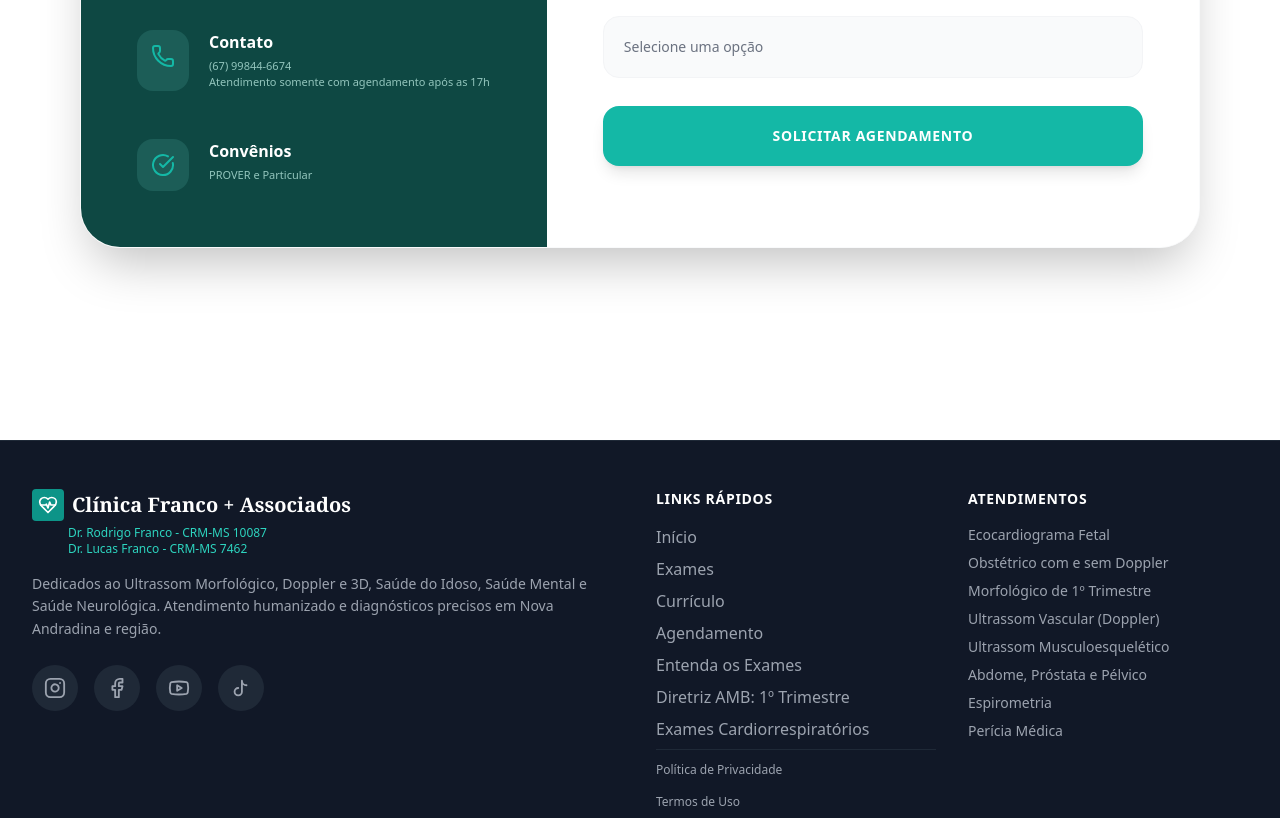
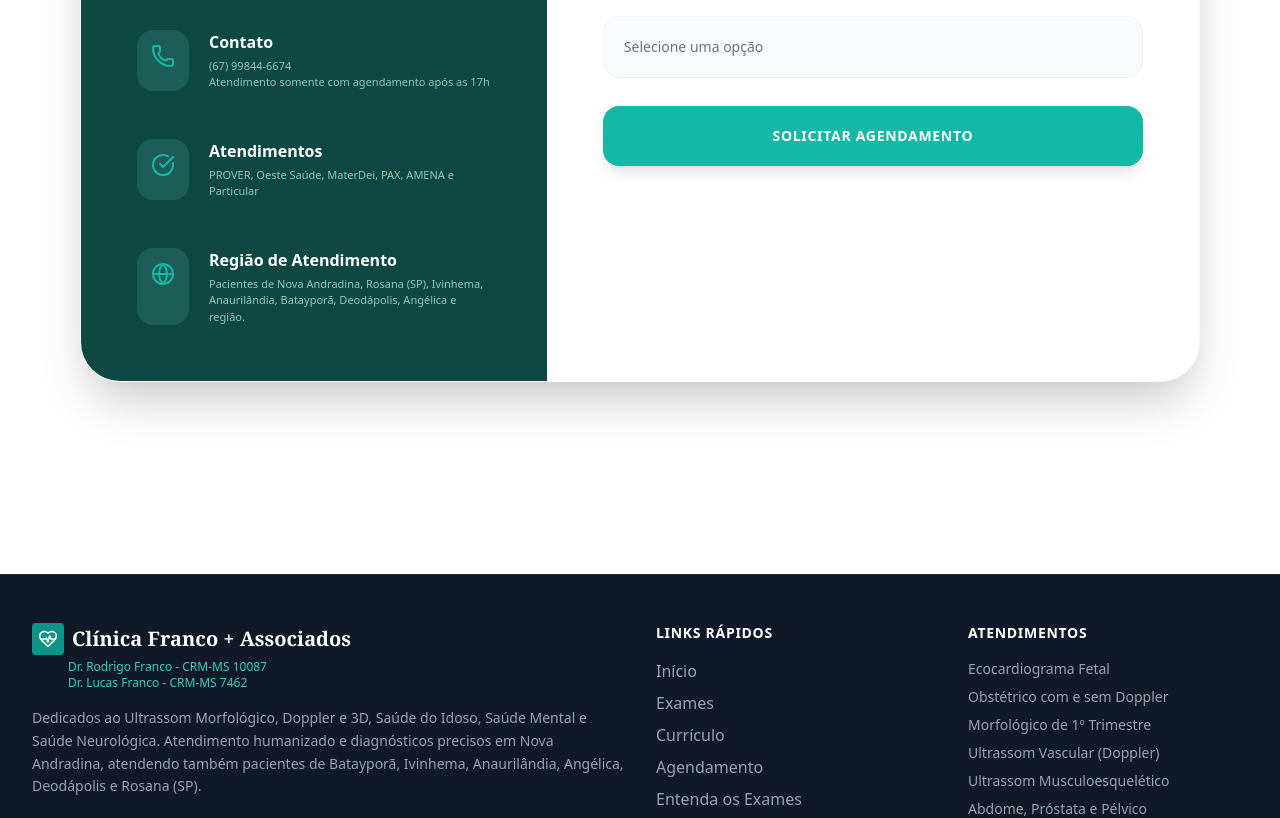
Before and after one commit to drrodrigofranco/ajudamediko, a React (Vite) app: page / in a window 1280 px wide. Shown: the part 10040-10858 px from the top of the page. Built offline with nearby package versions, Linux system fonts and the light colour scheme.

Commit message:
seo: citar cidades vizinhas no rodapé e seção de contato para otimização de busca local

```diff
--- a/components/Contact.tsx
+++ b/components/Contact.tsx
@@ -1,6 +1,6 @@
 
 import React from 'react';
-import { MapPin, Phone, CheckCircle } from 'lucide-react';
+import { MapPin, Phone, CheckCircle, Globe } from 'lucide-react';
 
 interface ContactProps {
   formName: string;
@@ -63,8 +63,15 @@ const Contact: React.FC<ContactProps> = ({
             <div className="flex gap-5">
               <div className="bg-[#1c5d57] p-3.5 rounded-2xl"><CheckCircle className="text-[#14b8a6]" /></div>
               <div>
-                <h4 className="font-bold mb-1 text-base">Convênios</h4>
-                <p className="text-[11px] text-teal-100/70">PROVER e Particular</p>
+                <h4 className="font-bold mb-1 text-base">Atendimentos</h4>
+                <p className="text-[11px] text-teal-100/70">PROVER, Oeste Saúde, MaterDei, PAX, AMENA e Particular</p>
+              </div>
+            </div>
+            <div className="flex gap-5">
+              <div className="bg-[#1c5d57] p-3.5 rounded-2xl"><Globe className="text-[#14b8a6]" /></div>
+              <div>
+                <h4 className="font-bold mb-1 text-base">Região de Atendimento</h4>
+                <p className="text-[11px] text-teal-100/70">Pacientes de Nova Andradina, Rosana (SP), Ivinhema, Anaurilândia, Batayporã, Deodápolis, Angélica e região.</p>
               </div>
             </div>
           </div>
--- a/components/Footer.tsx
+++ b/components/Footer.tsx
@@ -21,8 +21,8 @@ const Footer: React.FC = () => {
                         <span>Dr. Lucas Franco - CRM-MS 7462</span>
                     </div>
                 </div>
-                <p className="text-sm leading-relaxed mb-6">
-                    Dedicados ao Ultrassom Morfológico, Doppler e 3D, Saúde do Idoso, Saúde Mental e Saúde Neurológica. Atendimento humanizado e diagnósticos precisos em Nova Andradina e região.
+                 <p className="text-sm leading-relaxed mb-6">
+                    Dedicados ao Ultrassom Morfológico, Doppler e 3D, Saúde do Idoso, Saúde Mental e Saúde Neurológica. Atendimento humanizado e diagnósticos precisos em Nova Andradina, atendendo também pacientes de Batayporã, Ivinhema, Anaurilândia, Angélica, Deodápolis e Rosana (SP).
                 </p>
                 <div className="flex gap-4">
                     <a href="https://www.instagram.com/clinicafrancoo/" target="_blank" rel="noopener noreferrer" className="bg-gray-800 p-3 rounded-full hover:bg-teal-600 hover:text-white transition-all">
```
